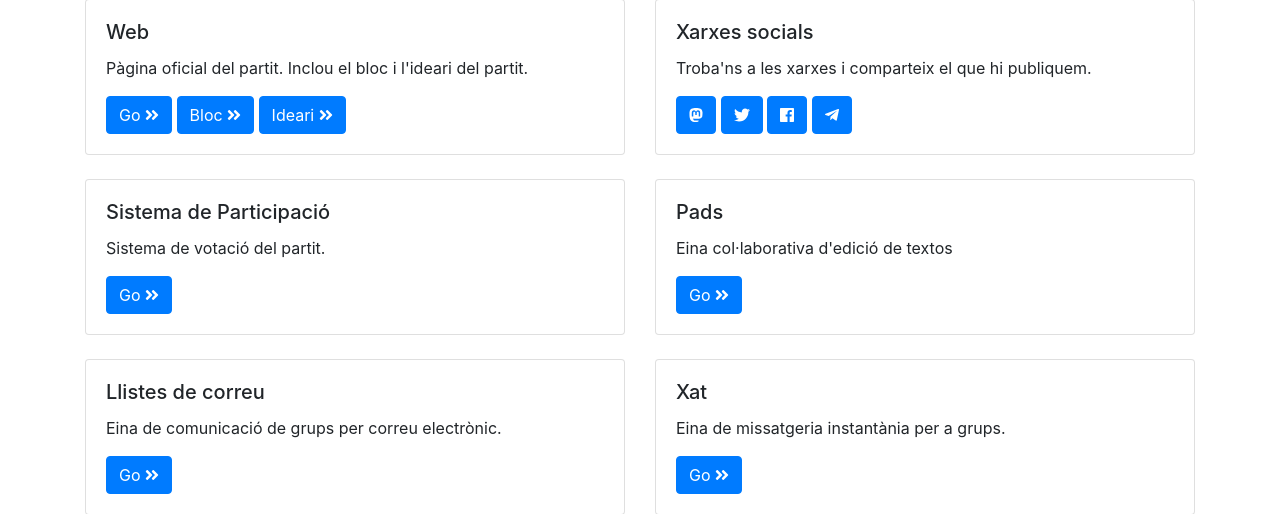
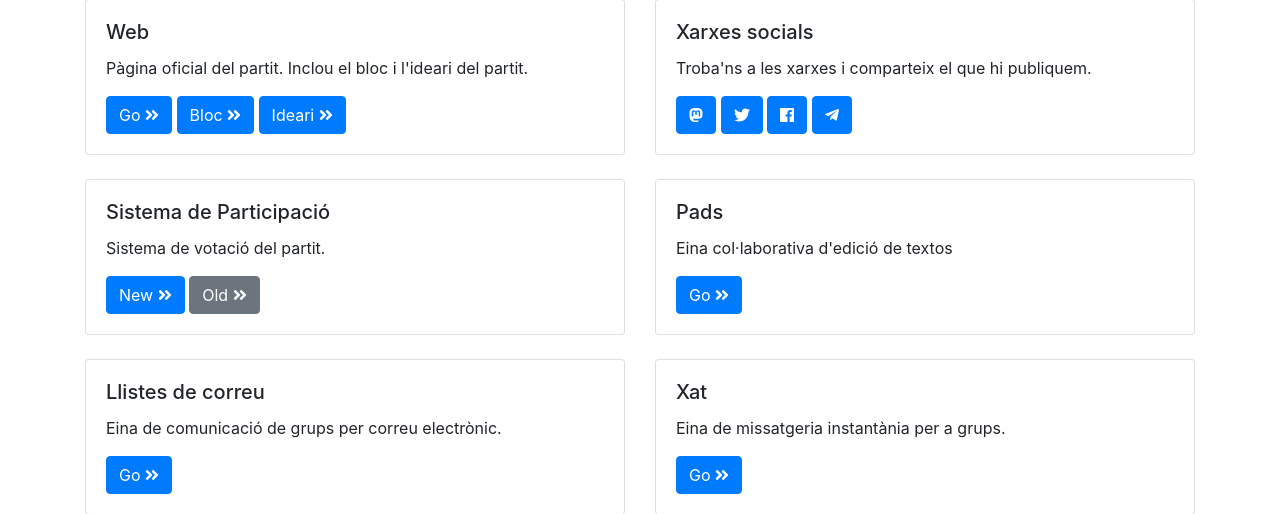
Before and after one commit to pirates-cat/shipanaro, a Django app: page / in a window 1280 px wide. Shown: the part 351-865 px from the top of the page. Run offline with Django 3.2, Linux system fonts and the light colour scheme; the visitor is signed in with stand-in values (Sample User, id 1); parts of the project's set-up code (start-up, migrations or seed data) failed here and were passed over; some libraries are stand-ins or nearby versions.

Commit message:
Link to decidim, and i18n revamp

```diff
--- a/docker-compose.yml
+++ b/docker-compose.yml
@@ -24,8 +24,8 @@ services:
     image: postgres:11
     environment:
       - "POSTGRES_HOST_AUTH_METHOD=trust"
-    ports:
-      - 5432:5432
+    #ports:
+      #- 5432:5432
     volumes:
       - postgres_data:/var/lib/postgresql/data/
   ldap:
--- a/humans/templates/shipanaro/index.html
+++ b/humans/templates/shipanaro/index.html
@@ -1,6 +1,4 @@
-{% extends 'shipanaro/base.html' %}
-{% load i18n %}
-{% block content %}
+{% extends 'shipanaro/base.html' %} {% load i18n %} {% block content %}
 <div class="row">
   <div class="col-lg mb-4">
     <div class="card">
@@ -32,7 +30,8 @@
       <div class="card-body">
         <h5 class="card-title">{% trans 'Sistema de Participació' %}</h5>
         <p class="card-text">{% trans "Sistema de votació del partit." %}</p>
-				<a href="https://xifrat.pirates.cat/" class="btn btn-primary">{% trans 'Go' %} <i class="fas fa-angle-double-right"></i></a>
+        <a href="https://decidim.pirates.cat/" class="btn btn-primary">{% trans 'New' %} <i class="fas fa-angle-double-right"></i></a>
+        <a href="https://xifrat.pirates.cat/" class="btn btn-secondary">{% trans 'Old' %} <i class="fas fa-angle-double-right"></i></a>
       </div>
     </div>
   </div>
@@ -52,7 +51,9 @@
       <div class="card-body">
         <h5 class="card-title">{% trans 'Llistes de correu' %}</h5>
         <p class="card-text">{% trans "Eina de comunicació de grups per correu electrònic." %}</p>
-				<a href="https://correu.pirates.cat/cgi-bin/mailman/listinfo" class="btn btn-primary">{% trans 'Go' %} <i class="fas fa-angle-double-right"></i></a>
+        <a href="https://correu.pirates.cat/cgi-bin/mailman/listinfo" class="btn btn-primary"
+          >{% trans 'Go' %} <i class="fas fa-angle-double-right"></i
+        ></a>
       </div>
     </div>
   </div>
--- a/shipanaro/settings_django.py
+++ b/shipanaro/settings_django.py
@@ -127,6 +127,7 @@ TIME_ZONE = "UTC"
 USE_I18N = True
 USE_L10N = True
 USE_TZ = True
+LOCALE_PATHS = [os.path.join(BASE_DIR, "locale")]
 
 # Static files (CSS, JavaScript, Images)
 # https://docs.djangoproject.com/en/3.1/howto/static-files/
```
Also changed, not shown: locale/ca/LC_MESSAGES/django.po, 2 other files. Lines whose indentation alone changed are shown as unchanged.
